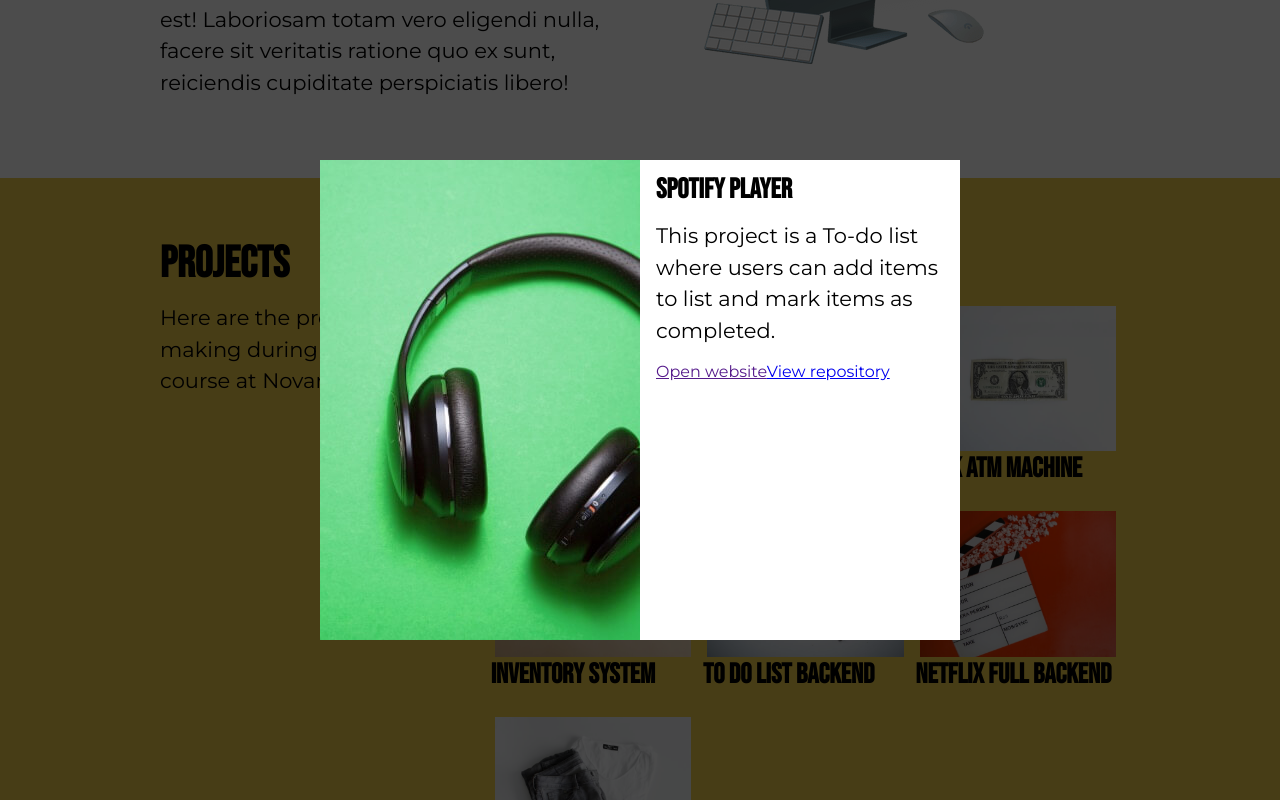
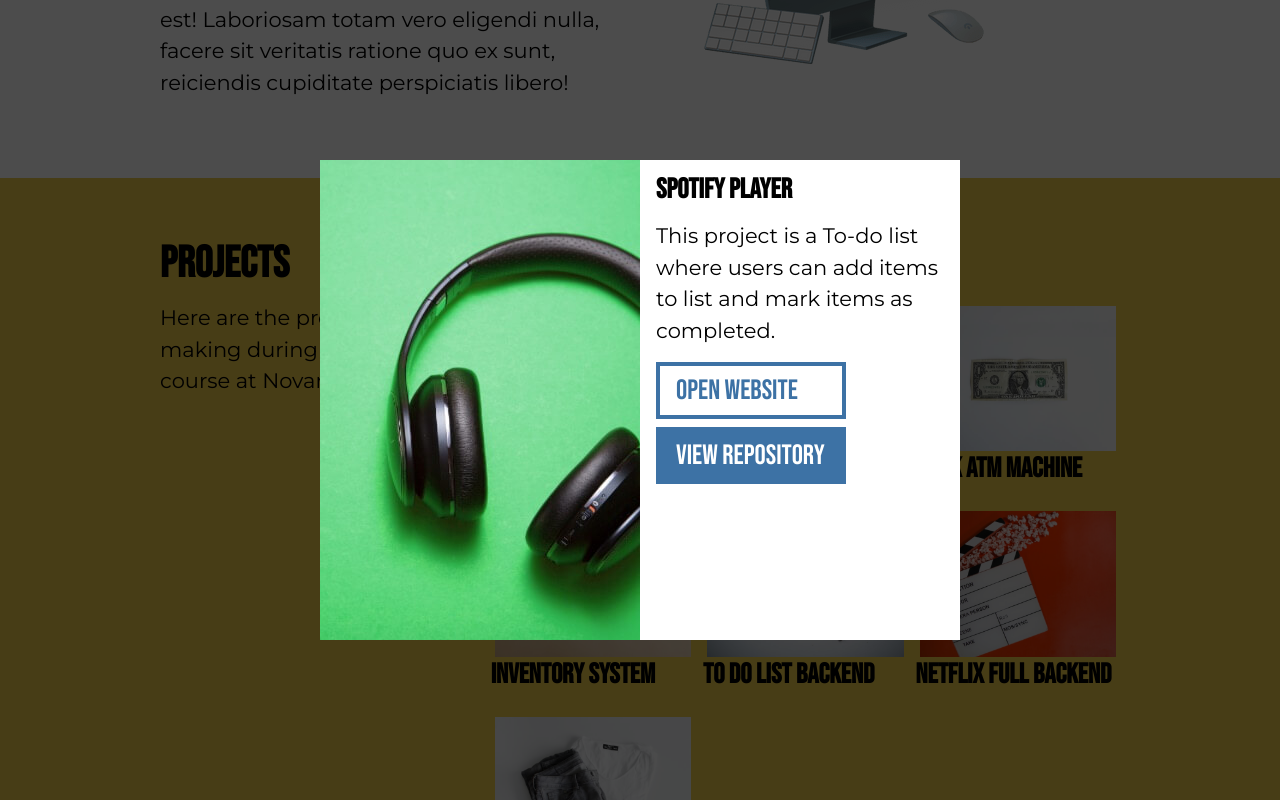
Before and after one commit to elalienx/backend-portofolio, a React (Create React App) app: page / in a window 1280 px wide. Both pictures are taken after a click on the element "Spotify player". Shown: the part 957-1757 px from the top of the page. Built offline with nearby package versions, Linux system fonts and the light colour scheme.

Commit message:
added buttons

```diff
--- /dev/null
+++ b/src/styles/components/button.css
@@ -0,0 +1,24 @@
+button,
+.button {
+  display: inline-block;
+  min-width: 150px;
+  margin-bottom: var(--space-small);
+  padding: var(--space-small) var(--space-medium);
+  background-color: white;
+  border: solid 4px var(--color-secondary);
+  color: var(--color-secondary);
+  font-family: "Bebas Neue", sans-serif;
+  font-size: 24px;
+  text-decoration: none;
+}
+button .primary,
+.button.primary {
+  background-color: var(--color-secondary);
+  color: var(--color-text-light);
+}
+
+/* Desktop */
+button,
+.button {
+  font-size: 28px;
+}
--- a/src/styles/style.css
+++ b/src/styles/style.css
@@ -7,7 +7,7 @@
 @import url("./base/layout.css");
 
 /* Components */
-@import url("./components/footer.css");
+@import url("./components/button.css");
 @import url("./components/navigation-bar.css");
 @import url("./components/item-project.css");
 @import url("./components/item-technology.css");
```
